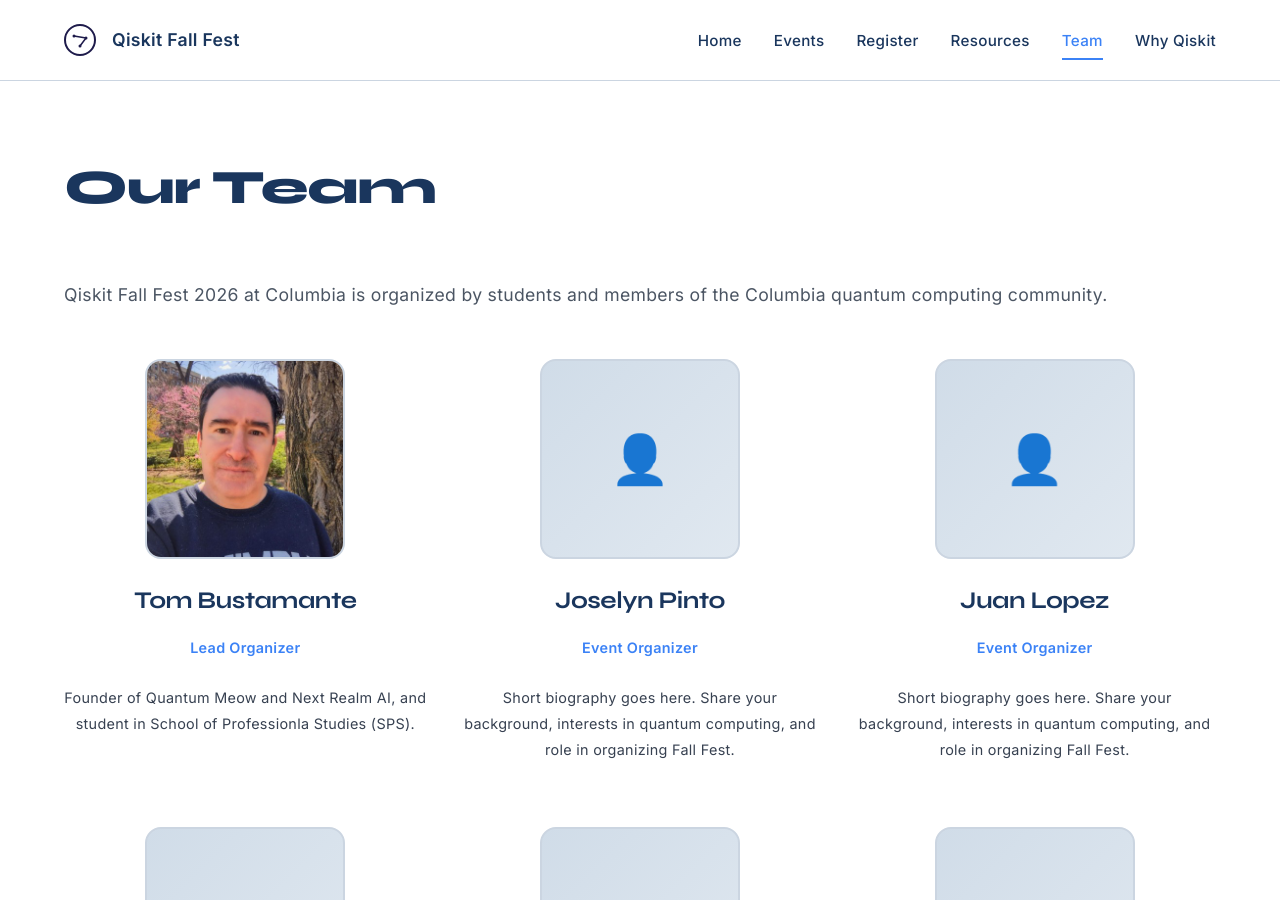
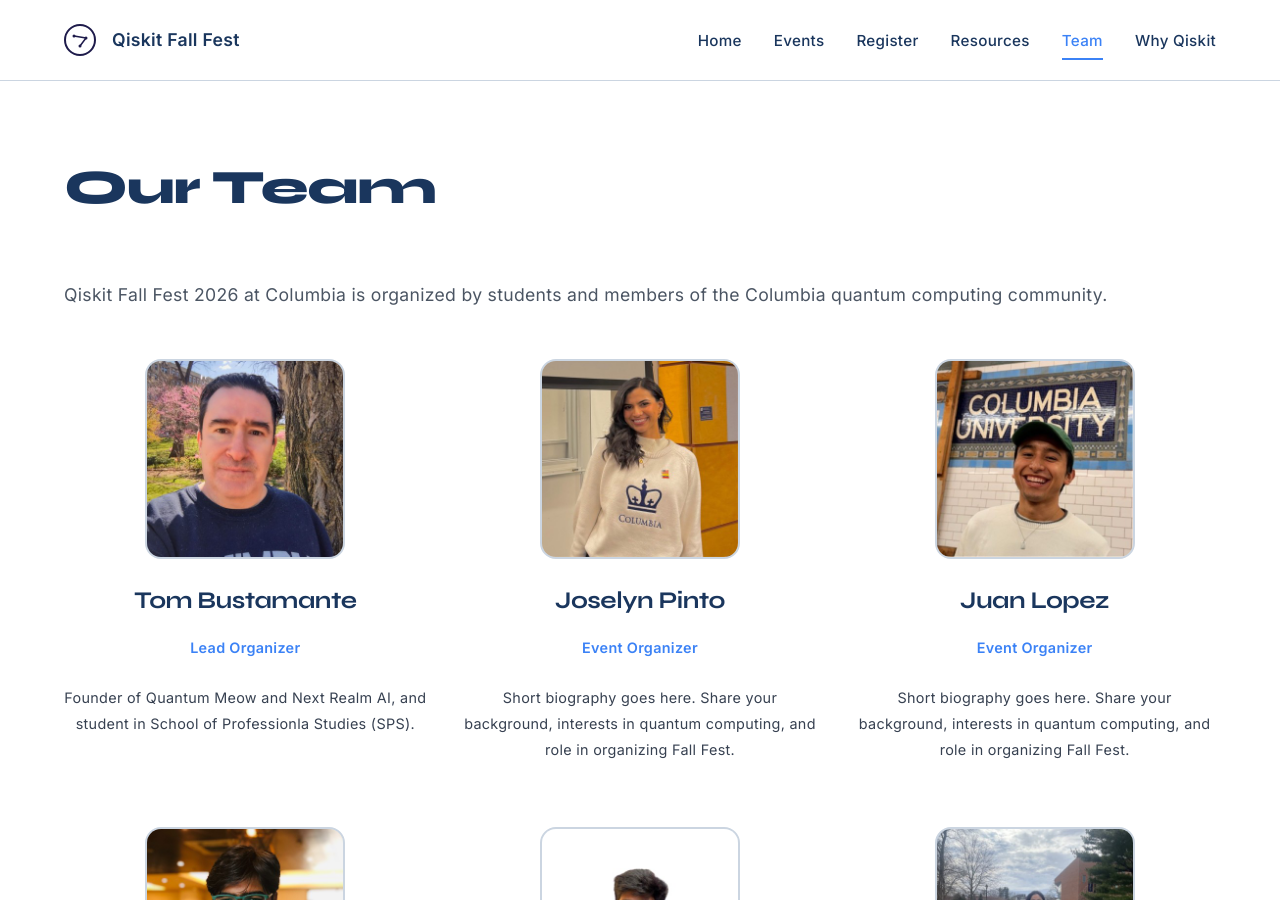
Before and after one commit to QuantumMeow/columbia-qiskit-fall-fest-2026, a Jekyll site: the page built from team.md, in a window 1280 px wide and 900 px high. Built offline with Jekyll 4.4.1, drawn with Linux system fonts in a browser that asks for light colours.

Commit message:
Update team.md

```diff
--- a/team.md
+++ b/team.md
@@ -22,35 +22,45 @@ title: Team
             </div>
 
             <div class="team-member">
-                <div class="member-photo">👤</div>
+                <div class="member-photo">
+                   <img src="../assets/images/joselyn_pinto.jpeg" alt="Joselyn Pinto">
+            </div>
                 <h3>Joselyn Pinto</h3>
                 <p class="member-role">Event Organizer</p>
                 <p class="member-bio">Short biography goes here. Share your background, interests in quantum computing, and role in organizing Fall Fest.</p>
             </div>
 
             <div class="team-member">
-                <div class="member-photo">👤</div>
+                <div class="member-photo">
+                   <img src="../assets/images/juan_lopez.jpeg" alt="Juan Lopez">
+            </div>
                 <h3>Juan Lopez</h3>
                 <p class="member-role">Event Organizer</p>
                 <p class="member-bio">Short biography goes here. Share your background, interests in quantum computing, and role in organizing Fall Fest.</p>
             </div>
 
            <div class="team-member">
-                <div class="member-photo">👤</div>
+                <div class="member-photo">
+                   <img src="../assets/images/shubh_bansal.jpeg" alt="Shubh Bansal">
+            </div>
                 <h3>Shubh Bansal</h3>
                 <p class="member-role">Lead Organizer</p>
                 <p class="member-bio">Founder of Quantum Meow and Next Realm AI, and student in School of Professionla Studies (SPS).</p>
             </div>
 
             <div class="team-member">
-                <div class="member-photo">👤</div>
+                <div class="member-photo">
+                   <img src="../assets/images/ashish_dutt.jpeg" alt="Ashish Dutt">
+            </div>
                 <h3>Ashish Dutt</h3>
                 <p class="member-role">Event Organizer</p>
                 <p class="member-bio">Short biography goes here. Share your background, interests in quantum computing, and role in organizing Fall Fest.</p>
             </div>
 
             <div class="team-member">
-                <div class="member-photo">👤</div>
+                <div class="member-photo">
+                   <img src="../assets/images/harman_kaur.jpeg" alt="Harman Kaur">
+            </div>
                 <h3>Harman Kaur</h3>
                 <p class="member-role">Event Organizer</p>
                 <p class="member-bio">Short biography goes here. Share your background, interests in quantum computing, and role in organizing Fall Fest.</p>
```
